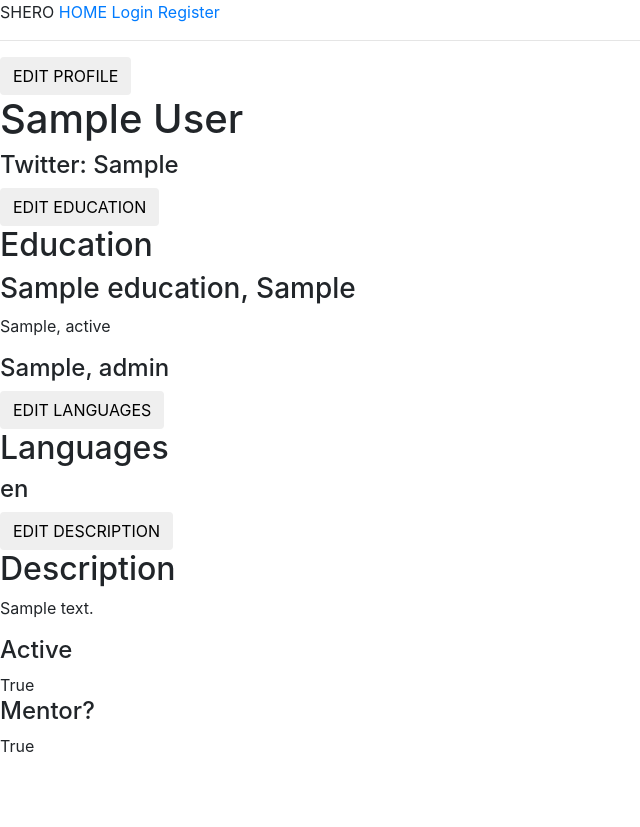
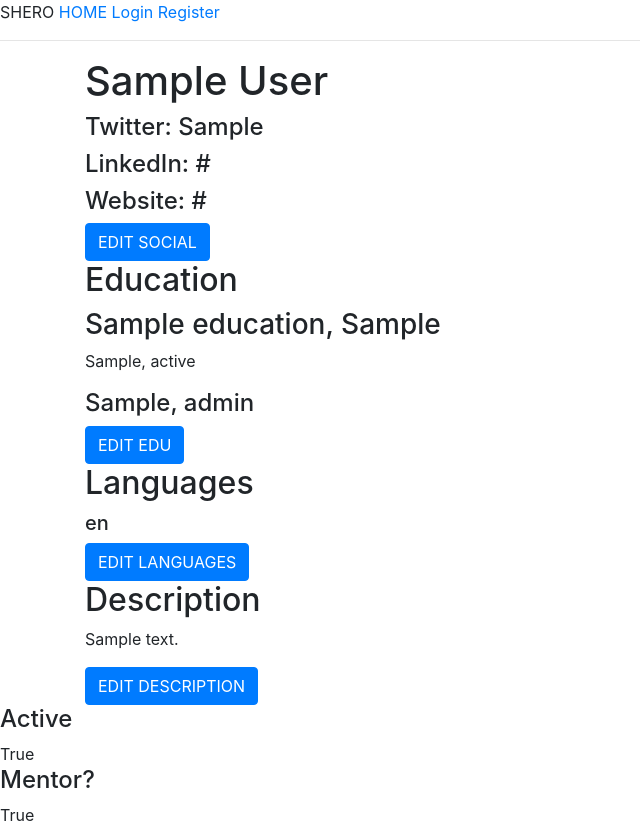
Before and after one commit to dmcdekker/hb_project, a Flask app: page /profiles/1 in a window 1280 px wide. Shown: the whole page, without its empty margins (0-640 px from the left). Before the commit the page ends 752 px from the top, so only its background shows below. Run offline with Flask 2, Linux system fonts and the light colour scheme; tables that the repository leaves empty hold one stand-in row (values such as "Sample post"); some libraries are stand-ins or nearby versions.

Commit message:
add finish update social media

```diff
--- a/server.py
+++ b/server.py
@@ -175,13 +175,24 @@ def edit_profile():
 
     if user_id:
 
+        user = User.query.get(user_id)
+
         twitter = request.form.get('twitter')
-        user = User.query.get(user_id)
-        print user
-        user.twitter = twitter
+        linkedin = request.form.get('linkedin')
+        website_url = request.form.get('website_url')
+
+        if twitter != '':
+            user.twitter = twitter
+
+        if linkedin != '':
+            user.linkedin = linkedin
+
+        if website_url != '':
+            user.website_url = website_url
+
         db.session.commit()
 
-        return jsonify(twitter)
+        return jsonify(twitter, linkedin, website_url)
 
     # user_id = session.get('user_id')
 
--- a/static/user_profile.js
+++ b/static/user_profile.js
@@ -1,30 +1,28 @@
 "use strict";
+
+function updateSocial(results){
+  $('#twitter_id').html('Twitter:' + results[0])
+  $('#linkedin_id').html('Linkedin:' + results[1])
+  $('#website_url_id').html('Website:' + results[2])
+}
 
 function getData(evt) {
     evt.preventDefault();
-    console.log('test2');
+    $('#social-div').hide();
 
     let formInputs = {
-      'twitter': $('#twit-field').val()
+      'twitter': $('#twit-field').val(),
+      'linkedin': $('#linkedin-field').val(),
+      'website_url': $('#web-field').val()
     };
 
-    console.log(formInputs)
-
-    $.post('/edit-profile.json', formInputs)
+    $.post('/edit-profile.json', formInputs, updateSocial)
   }
+  $('#social-div').on('submit', '#social-new', getData);
 
 
-  $('#twitter-div').on('submit', '#twitter-new', getData);
-
-  function addElements(e){
-    console.log('test1')
+function addElement(e){
     e.preventDefault();
-    console.log('test');
-    $('#twitter-div').append('<form submit="/edit-profile.json" id="twitter-new"><input type="text" name="twitter" id="twit-field"/><br><input type="submit" value="Submit"></form>');
-    // $('#linkedin').append('<form><input type="text" name="linkedin" id="linked-field"/><br><input type="submit" value="Submit"></form>');
-    // $('#website_url').append('<form><input type="text" name="website_url" id="site-field"/><br><input type="submit" value="Submit"></form>');
-    // $('#email').append('<form><input type="text" name="email" id="email-field"/><br><input type="submit" value="Submit"></form>');
-
+    $('#social-div').append('<form submit="/edit-profile.json" id="social-new"><input type="text" name="linkedin" id="linkedin-field"/><br><input type="text" name="twitter" id="twit-field"/><br><input type="text" name="website_url" id="web-field"/><br><input type="submit" value="Submit"></form>');
   }
-
-  $('#edit-profile').one('click', addElements);
+  $('#edit-social').one('click', addElement);
--- a/templates/user_profile.html
+++ b/templates/user_profile.html
@@ -1,39 +1,33 @@
 {% extends 'base.html' %}
 {% block content %}
 
-  <div>
-    <div id='edit_profile'>
-      <button class='btn btn large' id='edit-profile' submit='edit_profile' type='submit'>EDIT PROFILE</button>
+<div class='container'>
+
+    <div id='social-container'>
+      <h1>{{ user.fname }} {{ user.lname }}</h1>
+
+      <div>
+        <h4 id='twitter_id'>Twitter: {{ user.twitter }}</h4>
+      </div>
+
+      <div>
+        <h4 id='linkedin_id'>LinkedIn: {{ user.linkedin }}</h4>
+      </div>
+
+      <div>
+        <h4 id='website_url_id'>Website: {{ user.website_url }}</h4>
+      </div>
+
+      <div>
+        <input class="btn btn-primary" id='edit-social' type="submit" value="EDIT SOCIAL">
+      <div id='social-div'></div>
     </div>
 
-      <div id='social-media'>
-
-        <h1>{{ user.fname }} {{ user.lname }}</h1>
-
-        <h4>Twitter: {{ user.twitter }}</h4>
-        <div id='twitter-div'></div>
-        <div id='update-status'></div>
-
-        <!-- <h4>LinkedIn: {{ user.linkedin }}</h4>
-        <div id='linkedin'></div>
-
-        <h4>Website: {{ user.website_url }}</h4>
-        <div id='website_url'></div>
-
-        <h4>Email: {{ user.email }}</h4>
-        <div id='email'></div> -->
-      </div>
-  </div>
+</div>
 
 
-  <!-- <form action="/edit-profile.json" method="post" id="twitter-new"><input type="text" name="twitter" id="twit-field"/><br><input type="submit" value="Submit"></form>
-
- -->
-
-  <div id='edit_education'>
-    <button class='btn btn large' id='edit-education' submit='edit_education' type='submit'>EDIT EDUCATION</button>
-
-    <div id='school_info'>
+  <div id='education-container'>
+    <div id='school-info'>
       <h2>Education</h2>
       {% for school in schools %}
         <h3>{{ school.school_name }}, {{ school.year }}</h3>
@@ -41,32 +35,38 @@
         <h4>{{ school.major }}, {{ school.degree_level }}</h4>
       {% endfor %}
     </div>
+    <div>
+      <input class="btn btn-primary" id='edit-education' type="submit" value="EDIT EDU">
+        <div id='education-div'></div>
+    </div>
   </div>
 
 
-  <div>
-    <div id='edit_languages'>
-      <button class='btn btn large' id='edit-profile' submit='edit_languages' type='submit'>EDIT LANGUAGES</button>
+  <div id='language-container'>
+    <div id='language-info'>
+      <h2>Languages</h2>
+      {% for language in languages %}
+        <h5>{{ language.language_name }}</h5>
+      {% endfor %}
     </div>
 
-      <div id='language_info'>
-        <h2>Languages</h2>
-        {% for language in languages %}
-          <h4>{{ language.language_name }}</h4>
-        {% endfor %}
-      </div>
+    <div>
+    <input class="btn btn-primary" id='edit-language' type="submit" value="EDIT LANGUAGES">
+      <div id='language-div'></div>
+    </div>
+
   </div>
 
 
 
-  <div>
-    <div id='edit_description'>
-      <button class='btn btn large' id='edit-profile' submit='edit_description' type='submit'>EDIT DESCRIPTION</button>
-    </div>
-
-      <div id='description'>
+  <div id='description-container'>
+      <div id='description-info'>
         <h2>Description</h2>
          <p>{{ user.description }}</p>
+      </div>
+
+      <input class="btn btn-primary" id='edit-decription' type="submit" value="EDIT DESCRIPTION">
+        <div id='description-div'></div>
       </div>
   </div>
 
@@ -88,4 +88,5 @@
 
 
 <script src="../static/user_profile.js"></script>
+</div>
 {% endblock %}
```
Also changed, not shown: 1 other file.
